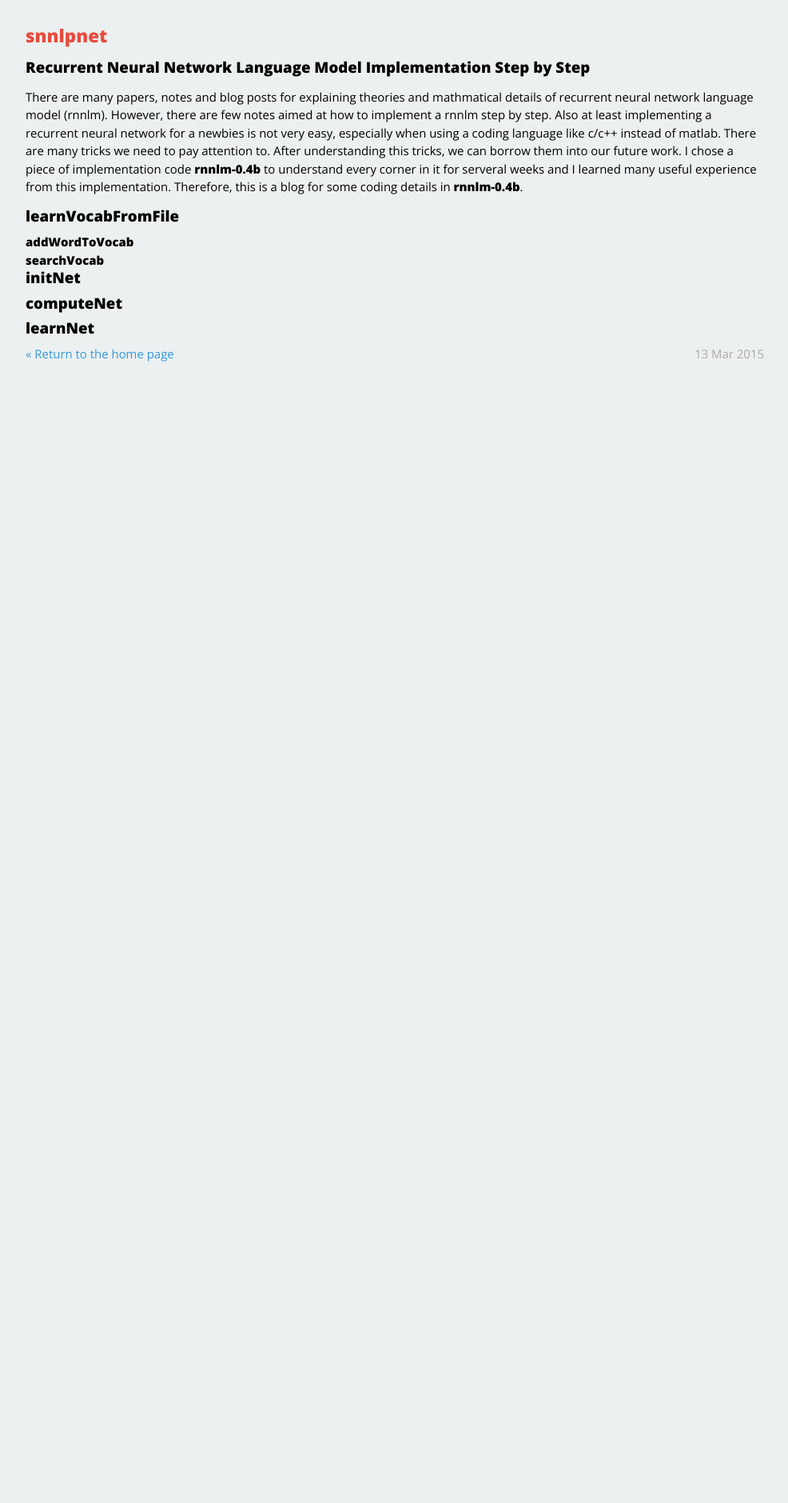
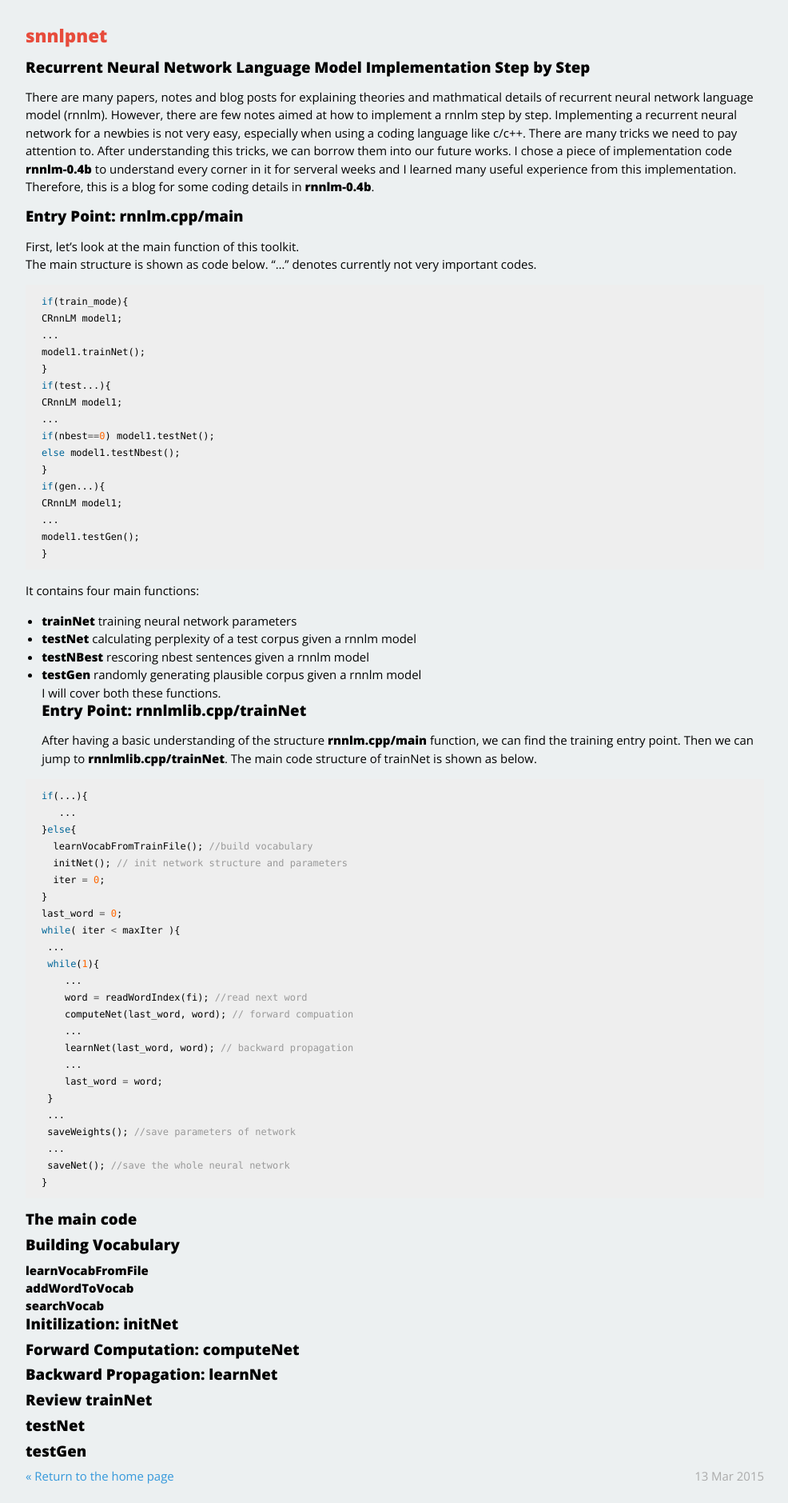
Before and after one commit to zeeeyang/zeeeyang.github.io, a Jekyll site: the page built from _posts/2015-03-13-RNNLM-Implementation-Notes.markdown, in a window 1280 px wide. Shown: the whole page at 80% size, without its empty margins (146-1132 px from the left). Built offline with Jekyll 4.4.1, drawn with Linux system fonts in a browser that asks for light colours; Markdown is read by kramdown in place of the engine named in the settings; before the commit the page ends 900 px from its top, so only the background shows below that.

Commit message:
add main and trainNet

```diff
--- a/_config.yml
+++ b/_config.yml
@@ -3,6 +3,13 @@ markdown: redcarpet
 highlighter: pygments
 permalink: :title
 exclude: [README.md, LICENSE, Makefile, nohup.out]
+redcarpet:
+  extensions:
+    - fenced_code_blocks
+    - no_intra_emphasis
+    - strikethrough
+    - autolink
+    - tables
 # Information for the Atom feed
 gereksiz:
    author: "ssnlpnet"
--- a/_posts/2015-03-13-RNNLM-Implementation-Notes.markdown
+++ b/_posts/2015-03-13-RNNLM-Implementation-Notes.markdown
@@ -6,14 +6,77 @@ categories: jekyll update
 ---
 There are many papers, notes and blog posts for explaining theories and mathmatical details of recurrent neural network language model (rnnlm).
 However, there are few notes aimed at how to implement a rnnlm step by step.
-Also at least implementing a recurrent neural network for a newbies is not very easy, especially when using a coding language like c/c++ instead of matlab.
+Implementing a recurrent neural network for a newbies is not very easy, especially when using a coding language like c/c++.
 There are many tricks we need to pay attention to.
-After understanding this tricks,  we can borrow them into our future work.
+After understanding this tricks,  we can borrow them into our future works.
 I chose a piece of implementation code **rnnlm-0.4b** to understand every corner in it for serveral weeks and I learned many useful experience from this implementation.
 Therefore, this is a blog for some coding details in **rnnlm-0.4b**.
-##learnVocabFromFile
+##Entry Point: rnnlm.cpp/main
+First, let's look at the main function of this toolkit.
+The main structure is shown as code below.
+"..." denotes currently not very important codes.
+{% highlight cpp %}
+if(train_mode){
+CRnnLM model1;
+...
+model1.trainNet();
+}
+if(test...){
+CRnnLM model1;
+...
+if(nbest==0) model1.testNet();
+else model1.testNbest();
+}
+if(gen...){
+CRnnLM model1;
+...
+model1.testGen();
+}
+{% endhighlight %}
+It contains four main functions:
+- **trainNet** training neural network parameters
+- **testNet** calculating perplexity of a test corpus given a rnnlm model
+- **testNBest** rescoring nbest sentences given a rnnlm model
+- **testGen** randomly generating plausible corpus given a rnnlm model
+I will cover both these functions.
+##Entry Point: rnnlmlib.cpp/trainNet
+After having a basic understanding of the structure **rnnlm.cpp/main** function, we can find the training entry point.
+Then we can jump to **rnnlmlib.cpp/trainNet**.
+The main code structure of trainNet is shown as below.
+{% highlight cpp %}
+if(...){
+   ...
+}else{
+  learnVocabFromTrainFile(); //build vocabulary
+  initNet(); // init network structure and parameters
+  iter = 0;
+}
+last_word = 0;
+while( iter < maxIter ){
+ ...
+ while(1){
+    ...
+    word = readWordIndex(fi); //read next word
+    computeNet(last_word, word); // forward compuation
+    ...
+    learnNet(last_word, word); // backward propagation
+    ...
+    last_word = word;
+ }
+ ...
+ saveWeights(); //save parameters of network
+ ...
+ saveNet(); //save the whole neural network
+}
+{% endhighlight %}
+##The main code
+##Building Vocabulary
+###learnVocabFromFile
 ###addWordToVocab
 ###searchVocab
-##initNet
-##computeNet
-##learnNet
+##Initilization: initNet
+##Forward Computation: computeNet
+##Backward Propagation: learnNet
+##Review trainNet
+##testNet
+##testGen
```
